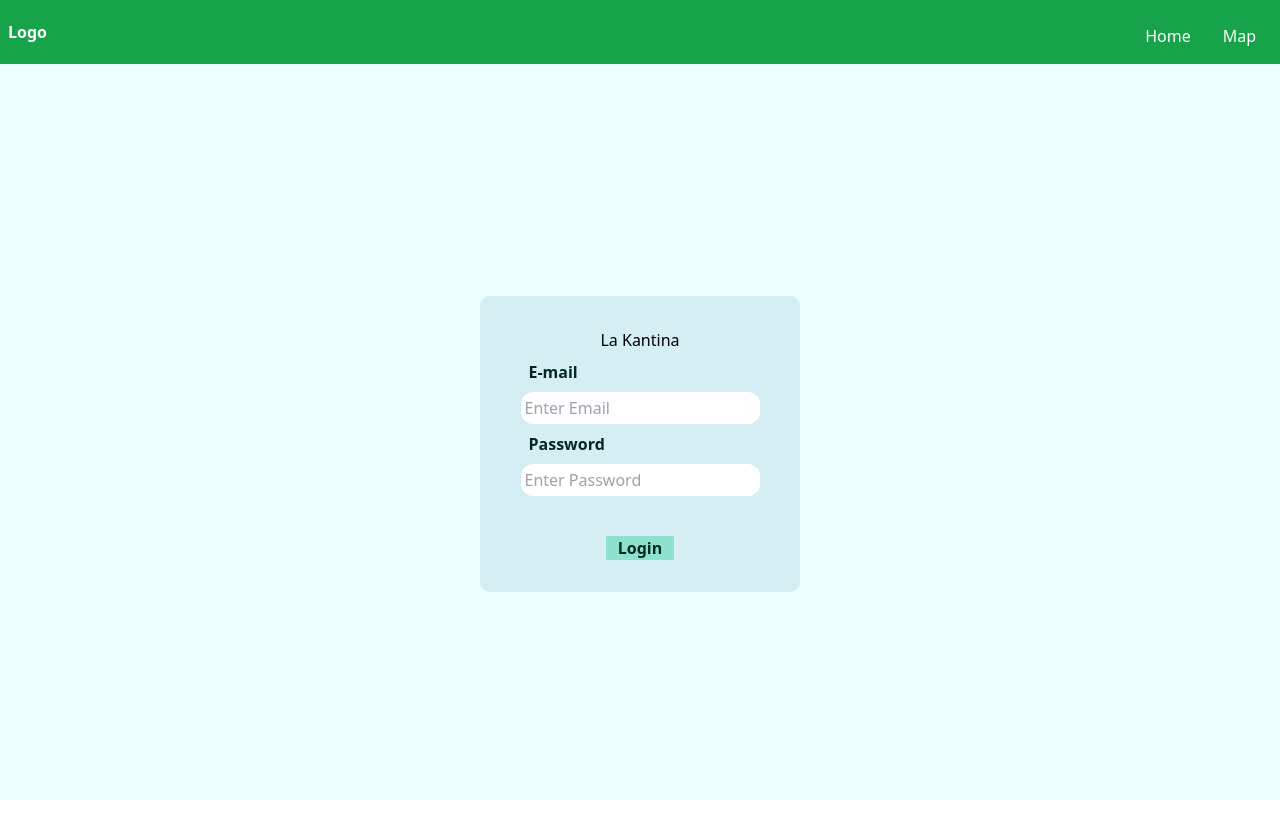
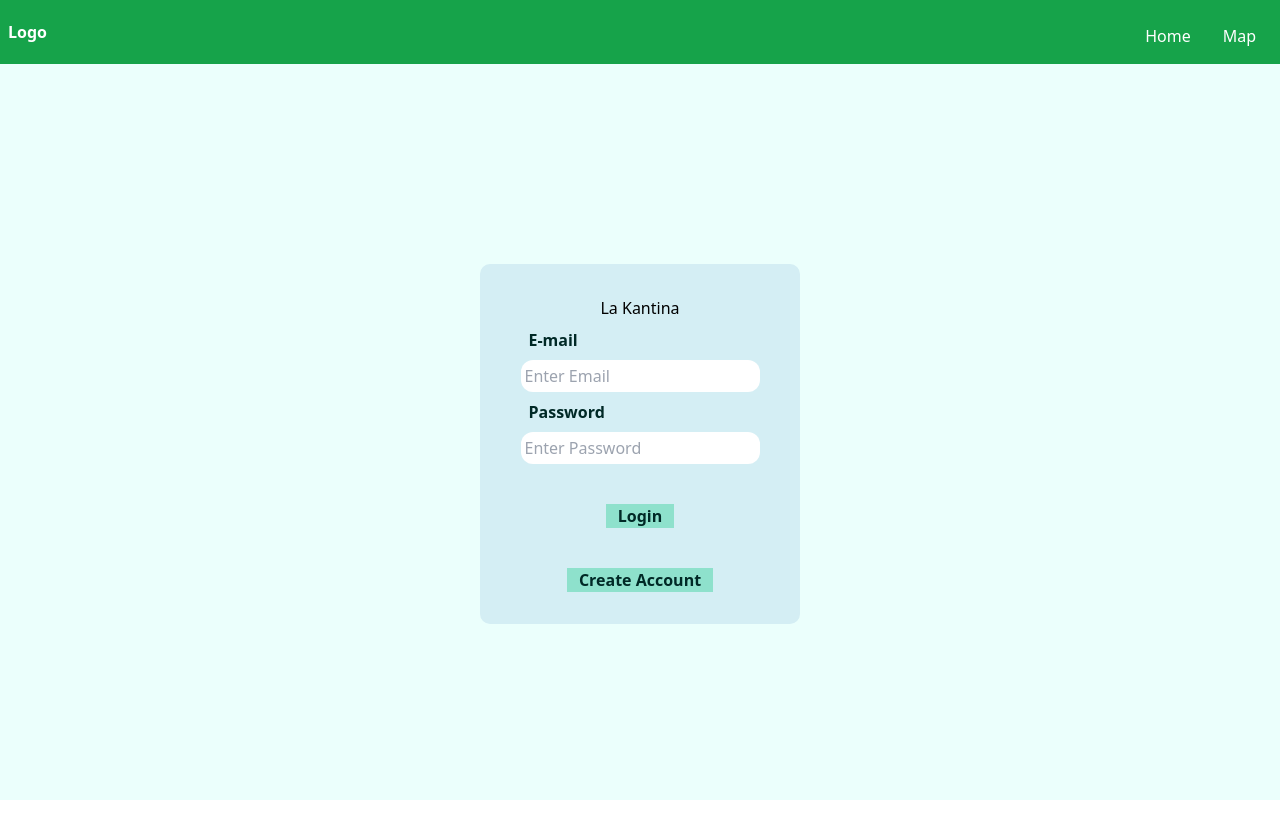
Before and after one commit to Mar1nbawe/Kantina-FE, a Vue app in the folder Kantina-FE/: page /login in a window 1280 px wide. Built offline with nearby package versions, Linux system fonts and the light colour scheme.

Commit message:
nah i'd win

```diff
--- a/Kantina-FE/src/views/LoginPage.vue
+++ b/Kantina-FE/src/views/LoginPage.vue
@@ -3,6 +3,7 @@ import { useMeStore } from "@/stores/MeStore";
 import { router } from "../main";
 import {api} from "../services/api/index"
 import { ref } from "vue";
+import { isReadonlyKeywordOrPlusOrMinusToken } from "typescript";
 
 const emailref = ref<string>("");
 const passwordref = ref<string>("");
@@ -21,6 +22,18 @@ const postLogin = async (email: string, password: string) => {
   else {
     axiosstatus.value = response.status;
   }
+}
+
+const postCreate = async(email:string, password:string) => {
+  const path = "/register"
+ const response = await api.post(path, {email: email, password: password})
+ if (response.status === 200)
+ {
+  router.push("/");
+ }
+ else {
+  axiosstatus.value = response.status
+ }
 }
 </script>
 
@@ -52,6 +65,13 @@ const postLogin = async (email: string, password: string) => {
         >
           Login
         </button>
+
+        <button class=" w-auto h-auto justify-center items-center bg-[#8ee1cc] text-[#002926] mt-10 pl-3 pr-3 font-semibold"
+          type="submit"
+          @click.prevent="postCreate(emailref, passwordref)"
+        >
+          Create Account
+        </button>
     </div>
   </div>
 </template>
```
